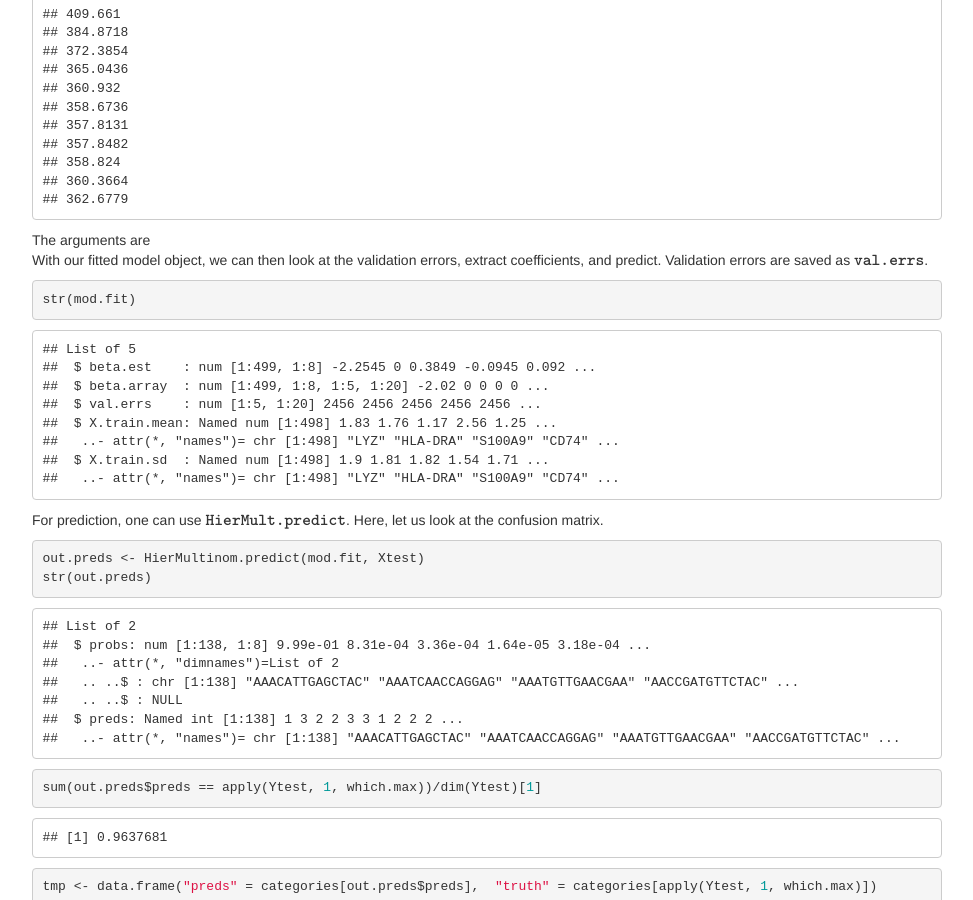
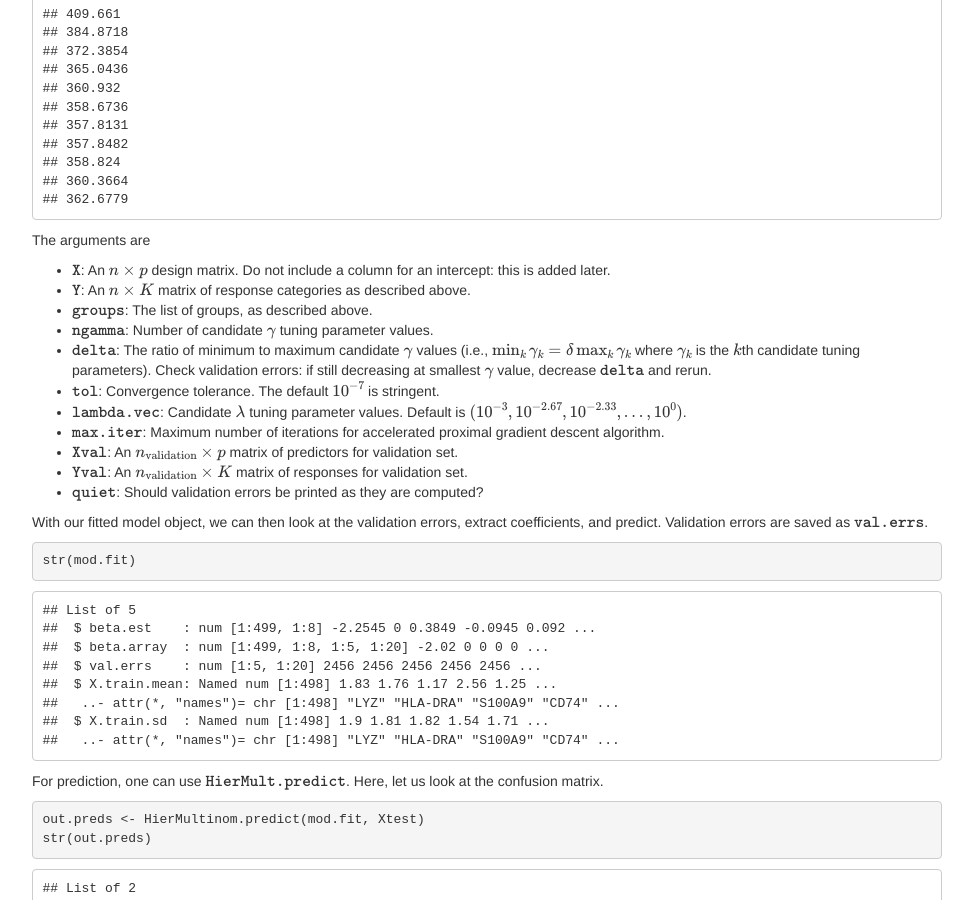
Before and after one commit to ajmolstad/ajmolstad.github.io, a Jekyll site: the page docs/HierMultinomExample.html, which Jekyll copies as it is, in a window 1280 px wide and 900 px high, scrolled down 3302 px. Shown: the whole window, without its empty margins (153-1126 px from the left). Built offline with Jekyll 4.4.1, drawn with Linux system fonts in a browser that asks for light colours; formulas are drawn with MathJax 3.

Commit message:
Update HierMultinomExample.html

```diff
--- a/docs/HierMultinomExample.html
+++ b/docs/HierMultinomExample.html
@@ -535,7 +535,39 @@ mod.fit &lt;- HierMultinom.path(X = Xtrain, Y = Ytrain, groups = groups,
 ## 358.824
 ## 360.3664
 ## 362.6779</code></pre>
-The arguments are
+<p>The arguments are</p>
+<ul>
+<li><span class="math inline">\(\texttt{X}\)</span>: An <span class="math inline">\(n \times p\)</span> design matrix. Do not include
+a column for an intercept: this is added later.</li>
+<li><span class="math inline">\(\texttt{Y}\)</span>: An <span class="math inline">\(n \times K\)</span> matrix of response categories
+as described above.</li>
+<li><span class="math inline">\(\texttt{groups}\)</span>: The list of
+groups, as described above.</li>
+<li><span class="math inline">\(\texttt{ngamma}\)</span>: Number of
+candidate <span class="math inline">\(\gamma\)</span> tuning parameter
+values.</li>
+<li><span class="math inline">\(\texttt{delta}\)</span>: The ratio of
+minimum to maximum candidate <span class="math inline">\(\gamma\)</span>
+values (i.e., <span class="math inline">\(\min_k \gamma_k = \delta
+\max_k \gamma_k\)</span> where <span class="math inline">\(\gamma_k\)</span> is the <span class="math inline">\(k\)</span>th candidate tuning parameters). Check
+validation errors: if still decreasing at smallest <span class="math inline">\(\gamma\)</span> value, decrease <span class="math inline">\(\texttt{delta}\)</span> and rerun.</li>
+<li><span class="math inline">\(\texttt{tol}\)</span>: Convergence
+tolerance. The default <span class="math inline">\(10^{-7}\)</span> is
+stringent.</li>
+<li><span class="math inline">\(\texttt{lambda.vec}\)</span>: Candidate
+<span class="math inline">\(\lambda\)</span> tuning parameter values.
+Default is <span class="math inline">\((10^{-3}, 10^{-2.67},
+10^{-2.33},\dots, 10^{0})\)</span>.</li>
+<li><span class="math inline">\(\texttt{max.iter}\)</span>: Maximum
+number of iterations for accelerated proximal gradient descent
+algorithm.</li>
+<li><span class="math inline">\(\texttt{Xval}\)</span>: An <span class="math inline">\(n_{\rm validation} \times p\)</span> matrix of
+predictors for validation set.</li>
+<li><span class="math inline">\(\texttt{Yval}\)</span>: An <span class="math inline">\(n_{\rm validation} \times K\)</span> matrix of
+responses for validation set.</li>
+<li><span class="math inline">\(\texttt{quiet}\)</span>: Should
+validation errors be printed as they are computed?</li>
+</ul>
 <p>With our fitted model object, we can then look at the validation
 errors, extract coefficients, and predict. Validation errors are saved
 as <span class="math inline">\(\texttt{val.errs}\)</span>.</p>
```
